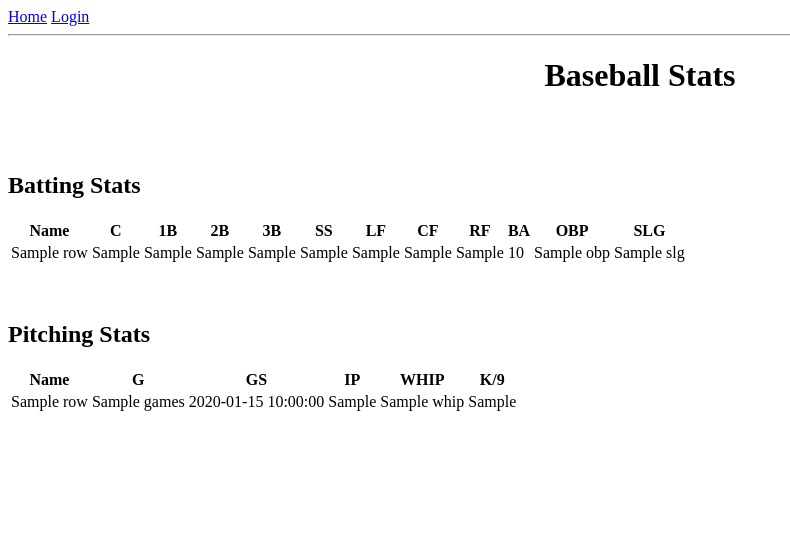
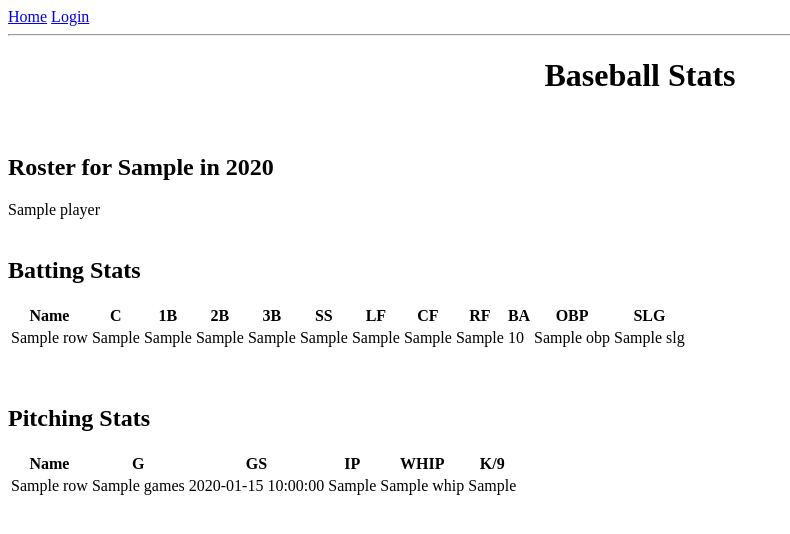
Before and after one commit to cypill36/HIGHEST_GRADE_EVER, a Flask app: template GroupProjectFlask/app/templates/stats.html in a window 1280 px wide. Shown: the top 534 px of the page, without its empty margins (0-790 px from the left). Run offline with Flask 3, Linux system fonts and the light colour scheme; the template is opened without the code that fills it: most values are stand-ins (such as "Sample title", 1, 10 or a date in 2020).

Commit message:
cyril flask updates roster

```diff
--- a/GroupProjectFlask/app/routes.py
+++ b/GroupProjectFlask/app/routes.py
@@ -8,8 +8,12 @@ from werkzeug.urls import url_parse
 import pymysql
 import sys
 import warnings
+import csi3335 as cfig
 
-con = pymysql.connect(host='localhost', user='yassenarab', password='YA2002ya', database='baseball')
+#CHANGE
+#con = pymysql.connect(host='localhost', user='yassenarab', password='YA2002ya', database='baseball')
+con = pymysql.connect(host=cfig.con['host'], user=cfig.con['user'], password=cfig.con['password'], database=cfig.con['database'])
+
 
 @app.route('/')
 def root():
@@ -33,7 +37,7 @@ def login():
     return render_template('login.html', title='Sign In', form=form)
 
 
-@app.route('/index')
+@app.route('/index', methods = ['GET', 'POST'])
 @login_required
 def index():
     teams = []
@@ -75,4 +79,32 @@ def register():
 @app.route('/submit-form', methods=['POST'])
 @login_required
 def submit_form():
-    return render_template('stats.html',title = 'states')
+
+    # Get user selected team and year and pass into the submit
+    chosenTeam = request.form['team']
+    chosenYear = request.form['year']
+    #session[ 'chosenTeam' ] = request.form['team']
+    #session[ 'chosenYear' ] = request.form['year']
+
+    # Run query to get the roster
+    roster = []
+
+    try:
+        cur = con.cursor()
+        sql = '''SELECT CONCAT(nameFirst, ' ', nameLast) FROM people WHERE playerid IN (SELECT DISTINCT(playerid) FROM batting WHERE yearID = %s AND teamID = (SELECT DISTINCT(teamid) FROM teams WHERE team_name = %s LIMIT 1));'''
+        params = [ chosenYear, chosenTeam ]
+        cur.execute(sql, params)
+        roster = cur.fetchall()
+
+        rosterList = []
+        for row in roster:
+            for col in row:
+                rosterList.append(col)
+
+    except Exception:
+        con.rollback()
+        print("Database Exception.")
+        raise
+    else:
+        con.commit()
+    return render_template('stats.html', title = 'stats', chosenTeam = chosenTeam, chosenYear = chosenYear, roster = rosterList)
--- a/GroupProjectFlask/app/templates/stats.html
+++ b/GroupProjectFlask/app/templates/stats.html
@@ -2,7 +2,18 @@
 
 {% block content %}
   <h1 style="text-align:center">Baseball Stats</h1>
-  <br><br>
+  <br>
+  <h2>Roster for {{ chosenTeam }} in {{ chosenYear }}</h2>
+    <table>
+        <thead>
+	 <tr>
+	  {% for player in roster %}
+	      {{ player }}{% if not loop.last %}, {% endif %}&nbsp
+	  {% endfor %}
+	 </tr>
+	</thead>
+    </table>
+  <br>
     <h2>Batting Stats</h2>
     <table>
       <thead>
--- /dev/null
+++ b/GroupProjectFlask/csi3335.py
@@ -0,0 +1 @@
+con = { 'host' : 'localhost', 'user' : 'cyrilpillai', 'password' : 'YES', 'database' : 'baseball' }
```
